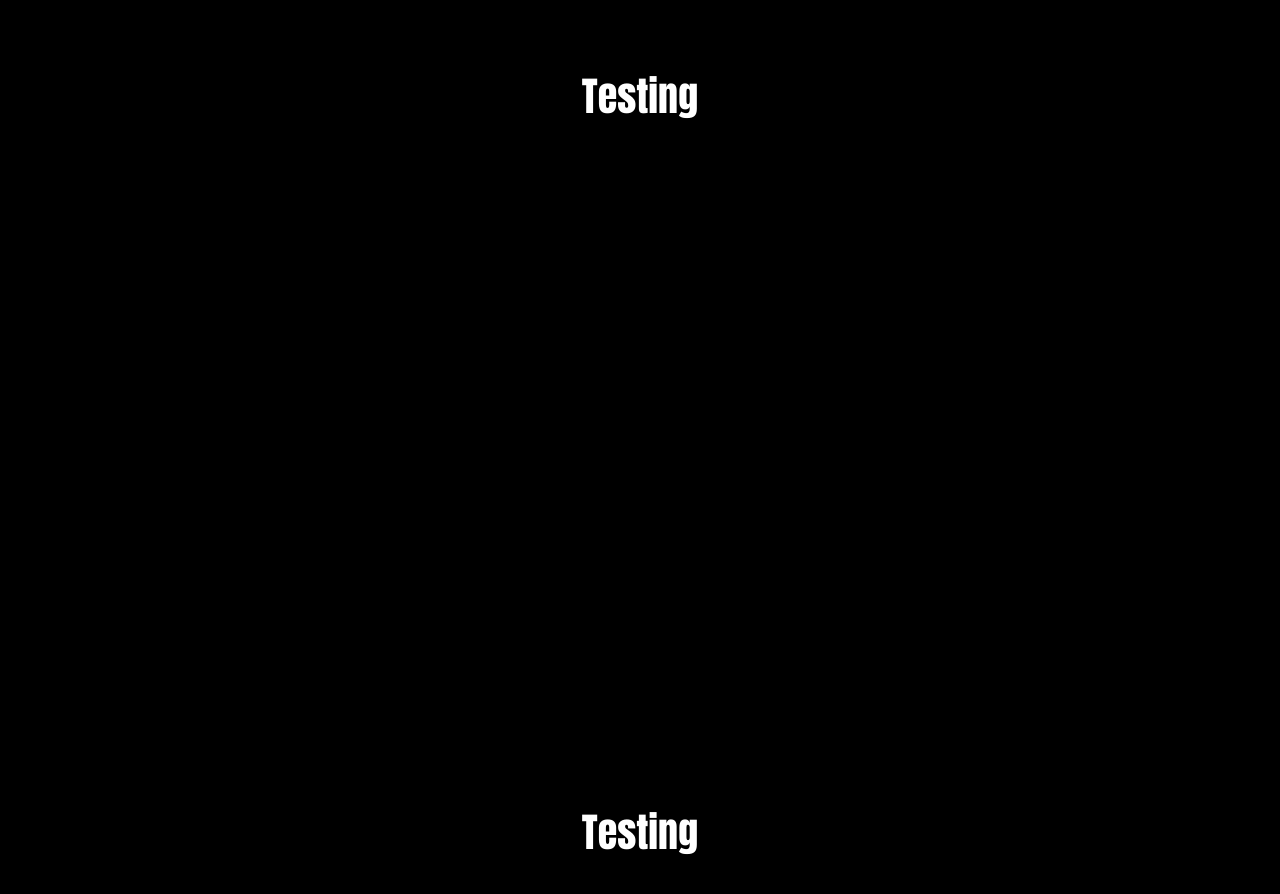
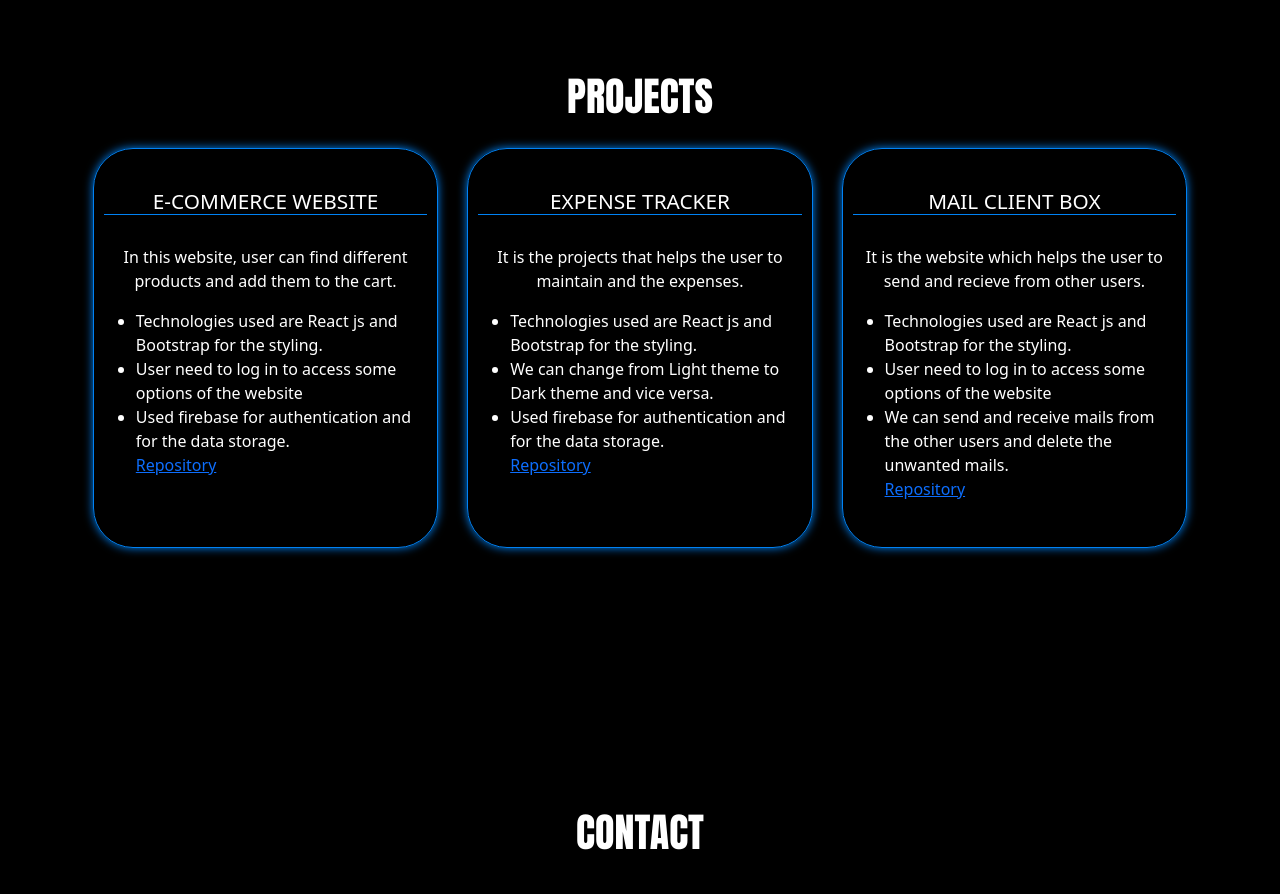
Before and after one commit to NagendraVarma1/my_protfolio, a React (Create React App) app: page / in a window 1280 px wide. Shown: the part 1560-2454 px from the top of the page. Built offline with nearby package versions, Linux system fonts and the light colour scheme.

Commit message:
project page completed

```diff
--- a/src/Components/Contact/Contact.js
+++ b/src/Components/Contact/Contact.js
@@ -3,7 +3,7 @@ import classes from "./Contact.module.css";
 const Contact = () => {
   return (
     <div id="contact" className={classes.contactBg}>
-      <h1 className={classes.header}>Testing</h1>
+      <h1 className={classes.header}>CONTACT</h1>
     </div>
   );
 };
--- a/src/Components/Education/Education.js
+++ b/src/Components/Education/Education.js
@@ -5,7 +5,6 @@ const Qualification = () => {
     <div id="education" className={classes.educationBg}>
       <h1 className={classes.header}>EDUCATION</h1>
       <div className={classes.cardDiv}>
-        {/* lets only mention graduation and sharpener in this columns */}
         <div className={classes.card}>
           <div className={classes.course}>
             <h1>GRADUATION</h1>
--- a/src/Components/Education/Education.module.css
+++ b/src/Components/Education/Education.module.css
@@ -34,7 +34,7 @@
 
 .card:hover{
     transform: scale(1.03);
-    box-shadow: 0 0 10px #0082F4;;
+    box-shadow: 0 0 10px #0082F4;
 }
 
 .course{
--- a/src/Components/Home/Home.js
+++ b/src/Components/Home/Home.js
@@ -1,4 +1,4 @@
-import { Container } from "react-bootstrap";
+import { Button, Container } from "react-bootstrap";
 import myPic from "../../Assests/myPic.JPG";
 import classes from "./Home.module.css";
 
@@ -40,10 +40,12 @@ const Home = () => {
                 fill="white"
                 className="bi bi-github"
                 viewBox="0 0 16 16"
+                style={{ marginRight: "20px" }}
               >
                 <path d="M8 0C3.58 0 0 3.58 0 8c0 3.54 2.29 6.53 5.47 7.59.4.07.55-.17.55-.38 0-.19-.01-.82-.01-1.49-2.01.37-2.53-.49-2.69-.94-.09-.23-.48-.94-.82-1.13-.28-.15-.68-.52-.01-.53.63-.01 1.08.58 1.23.82.72 1.21 1.87.87 2.33.66.07-.52.28-.87.51-1.07-1.78-.2-3.64-.89-3.64-3.95 0-.87.31-1.59.82-2.15-.08-.2-.36-1.02.08-2.12 0 0 .67-.21 2.2.82.64-.18 1.32-.27 2-.27s1.36.09 2 .27c1.53-1.04 2.2-.82 2.2-.82.44 1.1.16 1.92.08 2.12.51.56.82 1.27.82 2.15 0 3.07-1.87 3.75-3.65 3.95.29.25.54.73.54 1.48 0 1.07-.01 1.93-.01 2.2 0 .21.15.46.55.38A8.01 8.01 0 0 0 16 8c0-4.42-3.58-8-8-8" />
               </svg>
             </a>
+            <Button variant="outline-success"><a style={{textDecoration: 'none', color: 'white'}} href="nagendra_varma_frontend_developer.pdf" download='Nagendra_Resume.pdf'>Resume</a></Button>
           </div>
         </div>
       </Container>
--- a/src/Components/Projects/Projects.js
+++ b/src/Components/Projects/Projects.js
@@ -3,7 +3,72 @@ import classes from "./Projects.module.css";
 const Projects = () => {
   return (
     <div id="projects" className={classes.projectsBg}>
-      <h1 className={classes.header}>Testing</h1>
+      <h1 className={classes.header}>PROJECTS</h1>
+      <div className={classes.cardDiv}>
+        <div className={classes.card}>
+          <h3 className={classes.projectTitle}>E-COMMERCE WEBSITE</h3>
+          <p className={classes.description}>
+            In this website, user can find different products and add them to
+            the cart.
+          </p>
+          <ul>
+            <li className={classes.list}>
+              Technologies used are React js and Bootstrap for the styling.
+            </li>
+            <li className={classes.list}>
+              User need to log in to access some options of the website
+            </li>
+            <li className={classes.list}>
+              Used firebase for authentication and for the data storage.
+            </li>
+            <a href="https://github.com/NagendraVarma1/Ecommerce-Website-Main">
+              Repository
+            </a>
+          </ul>
+        </div>
+        <div className={classes.card}>
+          <h3 className={classes.projectTitle}>EXPENSE TRACKER</h3>
+          <p className={classes.description}>
+            It is the projects that helps the user to maintain and the expenses.
+          </p>
+          <ul>
+            <li className={classes.list}>
+              Technologies used are React js and Bootstrap for the styling.
+            </li>
+            <li className={classes.list}>
+              We can change from Light theme to Dark theme and vice versa.
+            </li>
+            <li className={classes.list}>
+              Used firebase for authentication and for the data storage.
+            </li>
+            <a href="https://github.com/NagendraVarma1/Ecommerce-Website-Main">
+              Repository
+            </a>
+          </ul>
+        </div>
+        <div className={classes.card}>
+          <h3 className={classes.projectTitle}>MAIL CLIENT BOX</h3>
+          <p className={classes.description}>
+            It is the website which helps the user to send and recieve from
+            other users.
+          </p>
+          <ul>
+            <li className={classes.list}>
+              Technologies used are React js and Bootstrap for the styling.
+            </li>
+            <li className={classes.list}>
+              User need to log in to access some options of the website
+            </li>
+            <li className={classes.list}>
+              We can send and receive mails from the other users and delete the
+              unwanted mails.
+            </li>
+            <a href="https://github.com/NagendraVarma1/Ecommerce-Website-Main">
+              Repository
+            </a>
+          </ul>
+        </div>
+      </div>
     </div>
   );
 };
--- a/src/Components/Projects/Projects.module.css
+++ b/src/Components/Projects/Projects.module.css
@@ -11,3 +11,85 @@
     text-align: center;
     text-shadow: 0 0 20px black;
 }
+
+.cardDiv{
+    width: 90%;
+    height: 600px;
+    margin-left: 5%;
+    display: flex;
+    justify-content: space-evenly;
+}
+
+.card{
+    width: 30%;
+    height: 400px;
+    margin-top: 20px;
+    padding: 10px;
+    border: 1px solid #0082F4;
+    box-shadow: 0 0 10px #0082F4;
+    border-radius: 40px;
+}
+
+.projectTitle{
+    font-size: 1.3rem;
+    text-align: center;
+    margin-top: 30px;
+    color: white;
+    border-bottom: 1px solid #0082F4;
+}
+
+.description {
+    text-align: center;
+    margin-top: 30px;
+    color: white;
+}
+
+.list{
+    color: white;
+}
+
+@media screen and (min-width: 730px) and (max-width: 1040px) {
+
+    .projectTitle{
+        font-size: 0.9rem;
+    }
+    .description{
+        font-size: 0.7rem;
+    }
+    .list{
+        font-size: 0.7rem;
+        margin: 10px;
+        color: white;
+    }
+
+    a {
+        font-size: 0.7rem;
+    }
+}
+
+@media screen and (max-width: 729px) {
+    .cardDiv{
+        display: flex;
+        flex-wrap: wrap;
+    }
+    .list{
+        display: none;
+    }
+    .projectTitle{
+        font-size: 0.7rem;
+    }
+
+    .description{
+        font-size: 0.65rem;
+    }
+
+    .card{
+        height: 300px;
+        margin-top: 60px;
+    }
+
+    a {
+        font-size: 0.7rem;
+        margin-top: 50px;
+    }
+}
```
Also changed, not shown: 1 other file (tests, documents, lock files or other folders).
